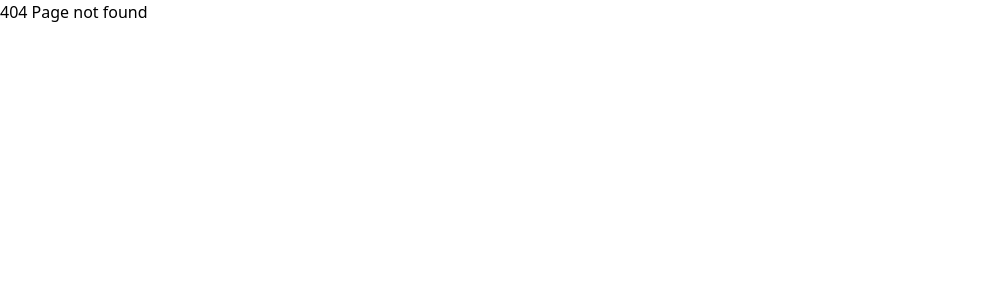
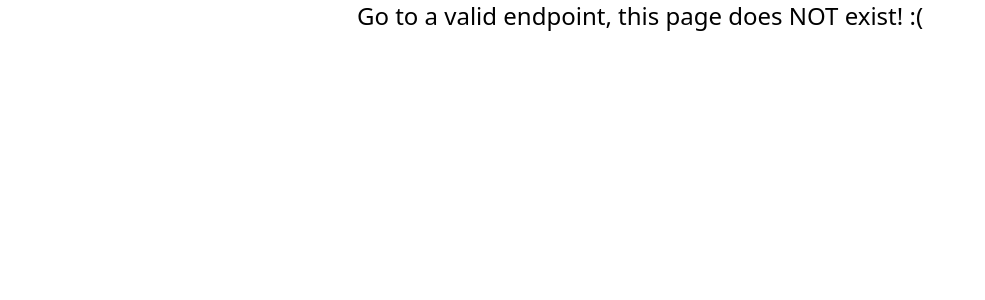
Before and after one commit to yashcrest/MERN-CHAT-APP, a React (Vite) app in the folder frontend/: page / in a window 1280 px wide. Before the commit this address had no page. Shown: the top 300 px of the page, without its empty margins (0-985 px from the left). Built offline with nearby package versions, Linux system fonts and the light colour scheme.

Commit message:
protected routes

```diff
--- a/frontend/src/components/Pages/PageNotFound.jsx
+++ b/frontend/src/components/Pages/PageNotFound.jsx
@@ -3,7 +3,9 @@ import React from "react";
 const PageNotFound = () => {
   return (
     <>
-      <h1>404 Page not found</h1>
+      <h1 className="text-center text-2xl">
+        Go to a valid endpoint, this page does NOT exist! :(
+      </h1>
     </>
   );
 };
--- a/frontend/src/utils/ProtectedRoute.jsx
+++ b/frontend/src/utils/ProtectedRoute.jsx
@@ -6,9 +6,9 @@ const ProtectedRoute = ({ children }) => {
   const isLoggedIn = useSelector((state) => state.userDetails.isLoggedIn);
   const location = useLocation();
 
-  //   checking if logged in
+  //   checking user is logged in
   if (!isLoggedIn) {
-    return <Navigate to="/login" state={{ from: location }} />;
+    return <Navigate to="/login" state={{ from: location }} replace />;
   }
   return children;
 };
```
